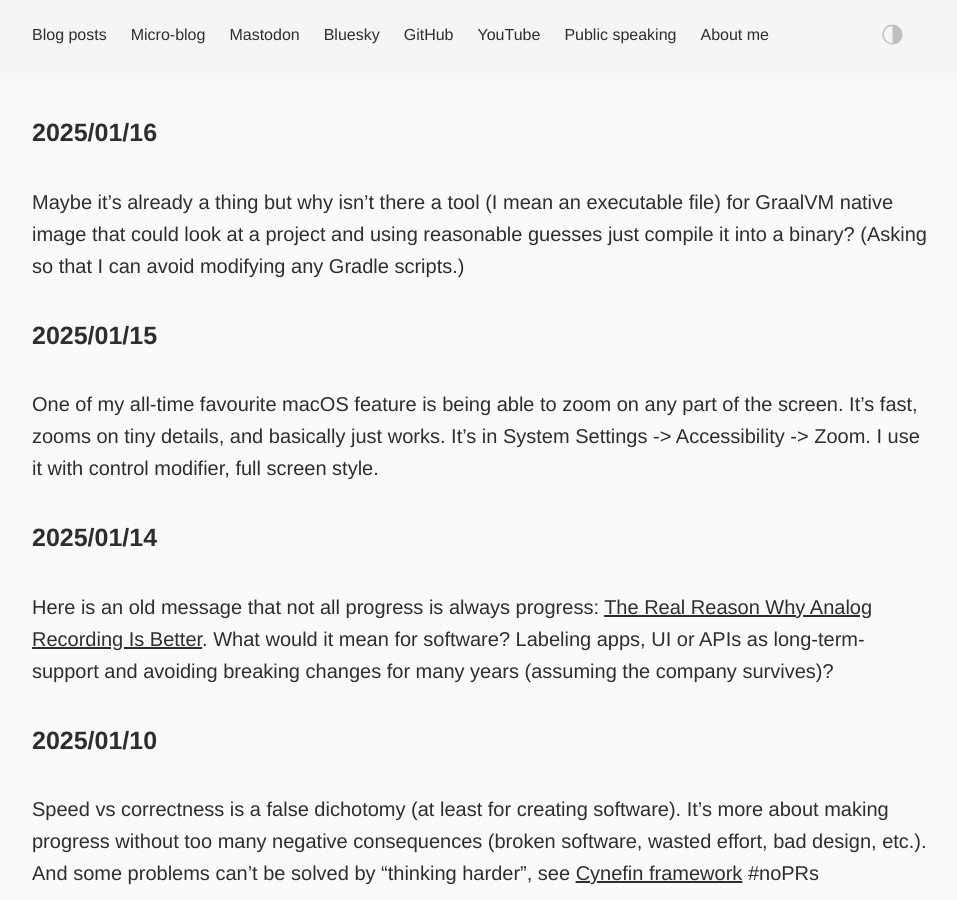
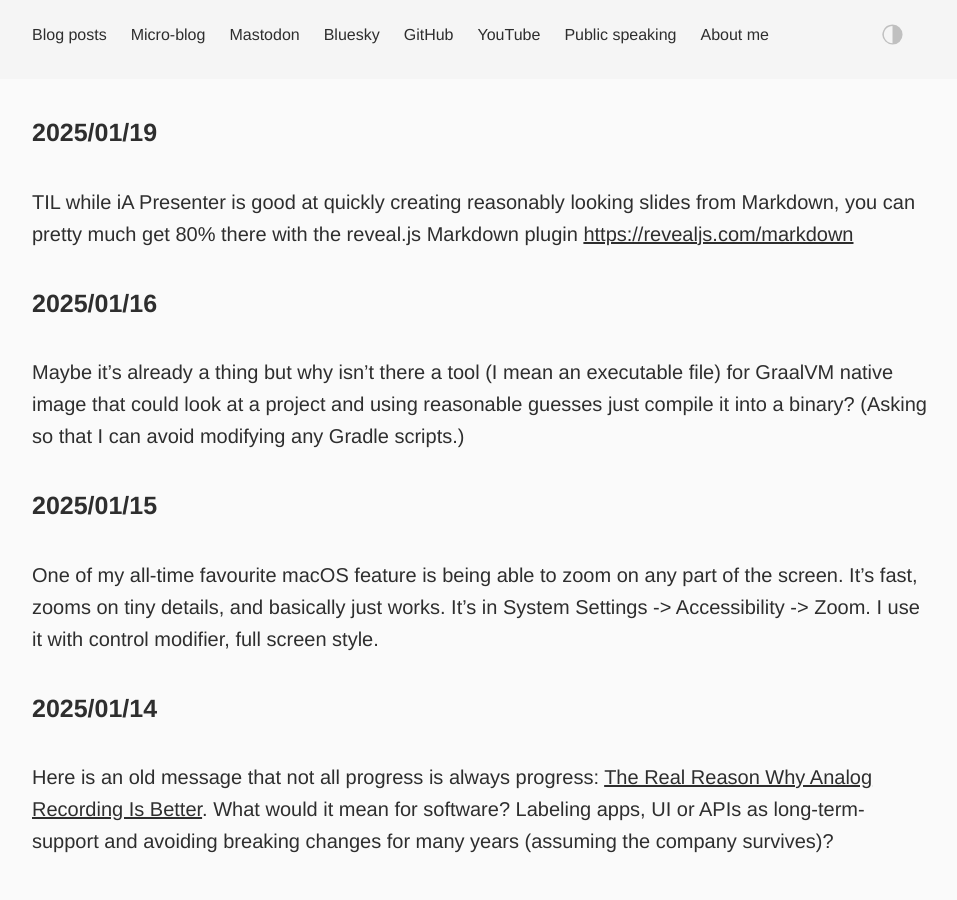
Before and after one commit to dkandalov/dkandalov.github.io, a Jekyll site: the page built from micro-blog.md, in a window 1280 px wide and 900 px high. Shown: the whole window, without its empty margins (160-1117 px from the left). Built offline with Jekyll 4.4.1, drawn with Linux system fonts in a browser that asks for light colours.

Commit message:
updated micro-blog

```diff
--- a/micro-blog.md
+++ b/micro-blog.md
@@ -2,6 +2,9 @@
 layout: post
 permalink: /micro-blog/
 ---
+
+#### 2025/01/19
+TIL while iA Presenter is good at quickly creating reasonably looking slides from Markdown, you can pretty much get 80% there with the reveal.js Markdown plugin <https://revealjs.com/markdown>
 
 #### 2025/01/16
 Maybe it's already a thing but why isn't there a tool (I mean an executable file) for GraalVM native image that could look at a project and using reasonable guesses just compile it into a binary? (Asking so that I can avoid modifying any Gradle scripts.)
```
